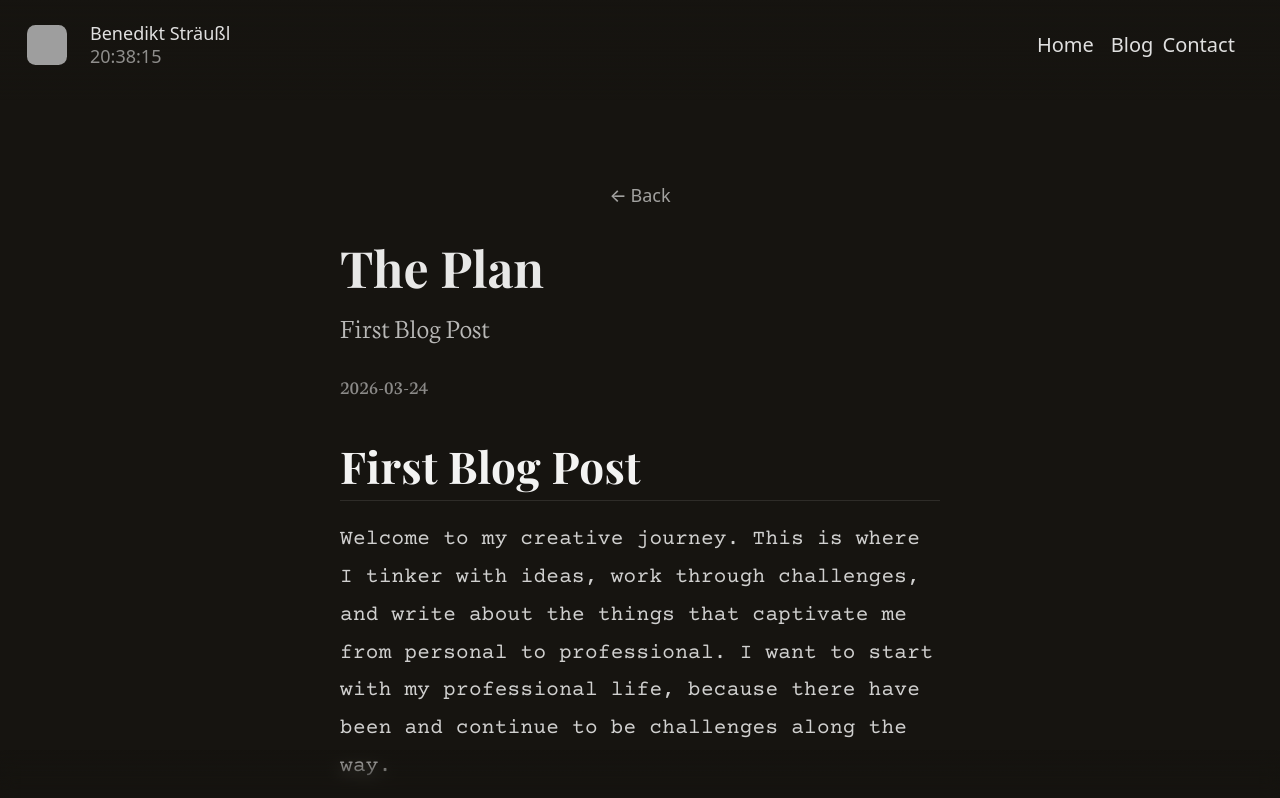
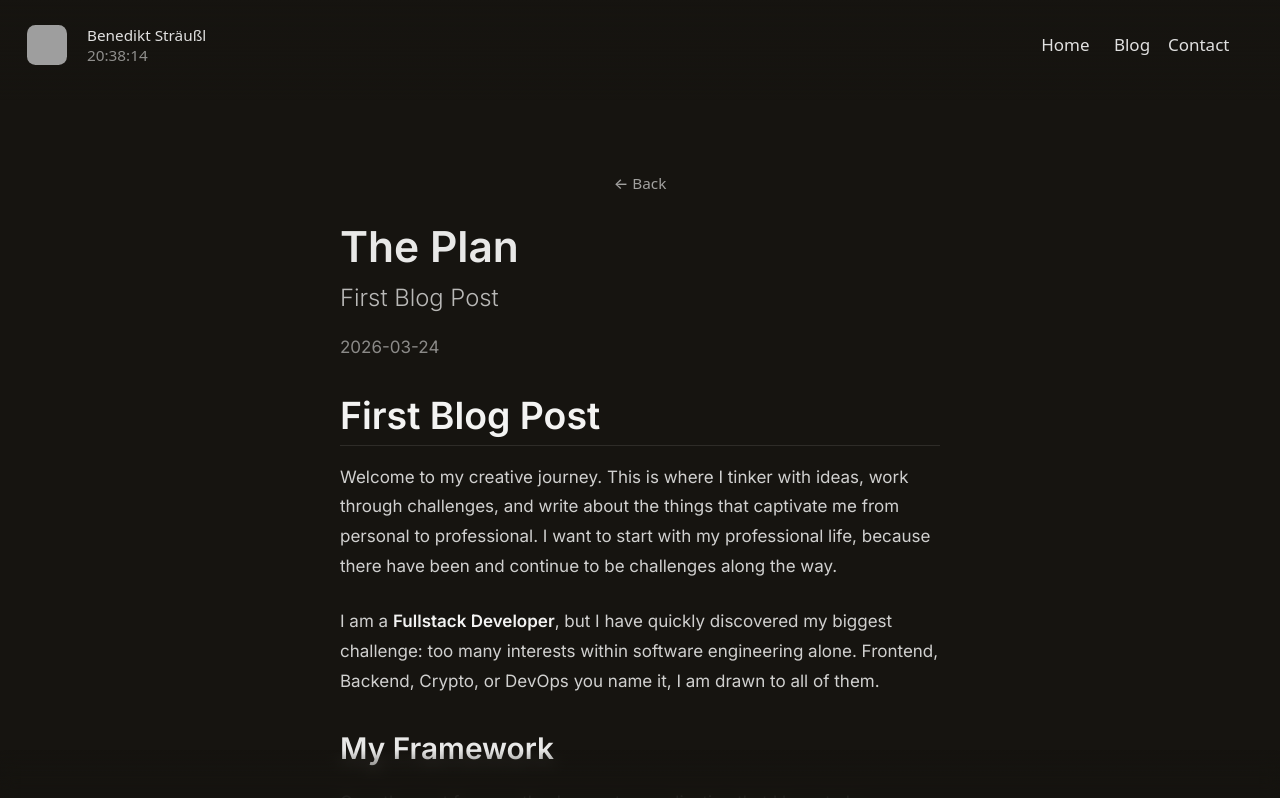
Before and after one commit to BenediktStr/Website, a React (Vite) app: page /post/post-1 in a window 1280 px wide. Shown: the top 798 px of the page. Built offline with nearby package versions, Linux system fonts and the light colour scheme; grey boxes are pictures that could not be loaded.

Commit message:
update font upadte

```diff
--- a/index.html
+++ b/index.html
@@ -7,7 +7,7 @@
     <meta name="color-scheme" content="dark">
     <link rel="preconnect" href="https://fonts.googleapis.com">
     <link rel="preconnect" href="https://fonts.gstatic.com" crossorigin>
-    <link href="https://fonts.googleapis.com/css2?family=Courier+Prime:ital,wght@0,400;0,700;1,400&family=Neuton:wght@300;400;700&family=Playfair+Display:wght@400;500;700&display=block" rel="stylesheet">
+    <link href="https://fonts.googleapis.com/css2?family=Inter:wght@300;400;500;600&display=block" rel="stylesheet">
     <title>Benediktstr</title>
     <style>
 
--- a/src/index.css
+++ b/src/index.css
@@ -1,6 +1,6 @@
 :root {
-  font-family: 'Neuton', Georgia, 'Times New Roman', serif;
-  font-size: 20px;
+  font-family: 'Inter', -apple-system, 'Segoe UI', Roboto, sans-serif;
+  font-size: 17px;
   line-height: 1.6;
   font-weight: 400;
 
--- a/src/pages/PostPage.css
+++ b/src/pages/PostPage.css
@@ -56,8 +56,7 @@
 .post-header h1 {
   margin: 0 0 0.5rem 0;
   font-size: 2.5rem;
-  font-weight: 700;
-  font-family: 'Playfair Display', Georgia, serif;
+  font-weight: 600;
   color: rgba(255, 255, 255, 0.9);
 }
 
@@ -74,22 +73,21 @@
 }
 
 .post-content {
-  line-height: 1.8;
+  line-height: 1.75;
   color: rgba(255, 255, 255, 0.8);
-  font-family: 'Courier Prime', 'Courier New', monospace;
-  letter-spacing: 0.3px;
+  font-family: 'Inter', -apple-system, 'Segoe UI', Roboto, sans-serif;
+  letter-spacing: 0px;
 }
 
 .post-content p {
   margin: 0 0 1.5rem 0;
-  font-size: 1.05rem;
+  font-size: 1rem;
 }
 
 /* Markdown Headings */
 .post-content h1 {
   font-size: 2.2rem;
-  font-weight: 700;
-  font-family: 'Playfair Display', Georgia, serif;
+  font-weight: 600;
   margin: 2rem 0 1rem 0;
   color: rgba(255, 255, 255, 0.95);
   border-bottom: 1px solid rgba(255, 255, 255, 0.1);
@@ -98,8 +96,7 @@
 
 .post-content h2 {
   font-size: 1.75rem;
-  font-weight: 700;
-  font-family: 'Playfair Display', Georgia, serif;
+  font-weight: 600;
   margin: 1.5rem 0 0.8rem 0;
   color: rgba(255, 255, 255, 0.9);
 }
@@ -107,7 +104,6 @@
 .post-content h3 {
   font-size: 1.4rem;
   font-weight: 500;
-  font-family: 'Playfair Display', Georgia, serif;
   margin: 1.2rem 0 0.6rem 0;
   color: rgba(255, 255, 255, 0.85);
 }
```
